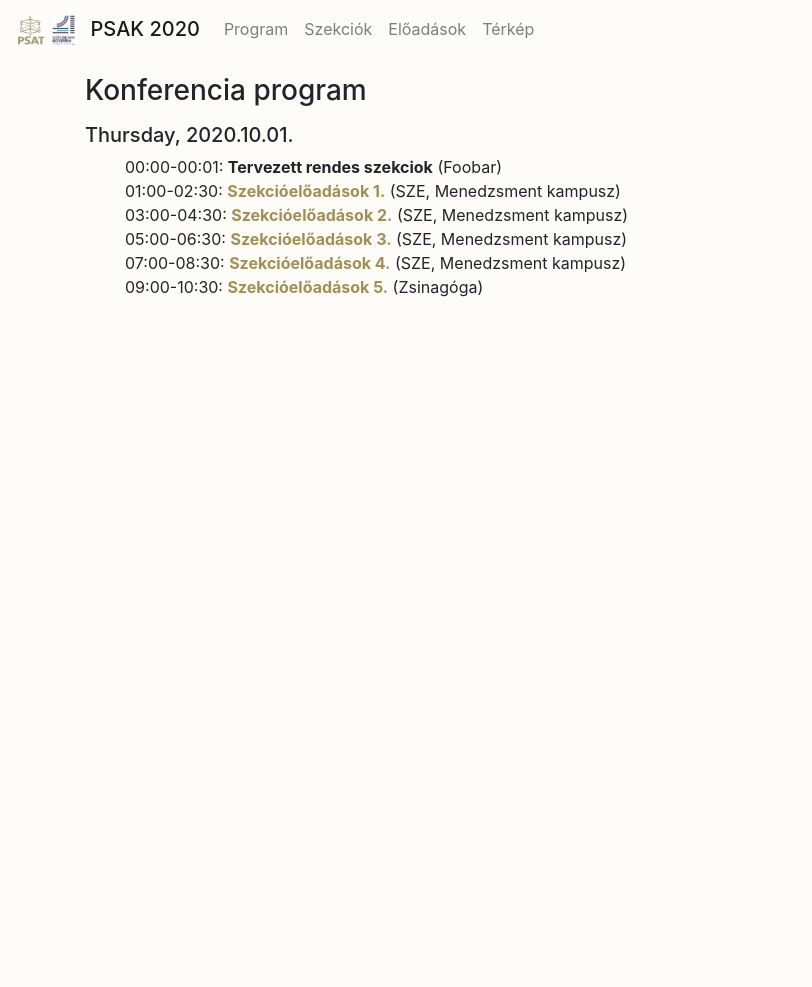
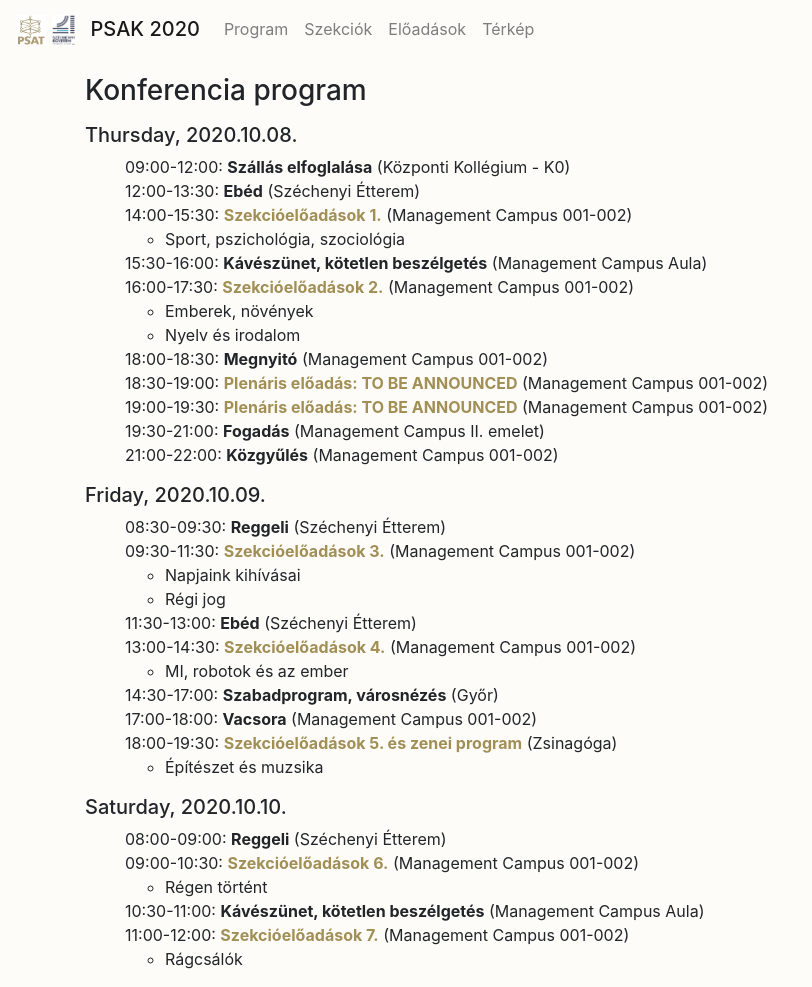
Before and after one commit to hegyhati/psak_2020, a Jekyll site: the page built from index.html, in a window 1280 px wide. Shown: the whole page, without its empty margins (0-812 px from the left). Built offline with Jekyll 4.4.1, drawn with Linux system fonts in a browser that asks for light colours; before the commit the page ends 900 px from its top, so only the background shows below that.

Commit message:
Program #5

```diff
--- a/_data/program.json
+++ b/_data/program.json
@@ -1,39 +1,41 @@
 [
   {
-    "date" : "2020-10-01",
+    "date" : "2020-10-08",
     "events" : [
       {
-        "start" : "00:00", "finish" : "00:01",
-        "name"  : "Tervezett rendes szekciok",
-        "place" : "Foobar"
+        "start" : "09:00", "finish" : "12:00",
+        "name"  : "Szállás elfoglalása",
+        "place" : "Központi Kollégium - K0"
       },
       {
-        "start" : "01:00", "finish" : "02:30",
+        "start" : "12:00", "finish" : "13:30",
+        "name"  : "Ebéd",
+        "place" : "Széchenyi Étterem"
+      },
+      {
+        "start" : "14:00", "finish" : "15:30",
         "name"  : "Szekcióelőadások 1.",
-        "place" : "SZE, Menedzsment kampusz",
+        "place" : "Management Campus 001-002",
         "sections" : [
           {
-            "name" : "Napjaink kihívásai",
-            "presentations" : ["Mayer_Martin_Janos","Virag_Adam","Szemelyi_Laszlo","Udvari_Beata","Kuthy_Antal"]
-          },
-          {
-            "name" : "Emberek, növények",
-            "presentations" : [ "Palfi_Xenia","Banati_Diana", "Hajdu_Balint","Jedlovszky_Hajdu_Angela"]
-          },
-          {
-            "name" : "Rágcsálók",
-            "presentations" : ["Miskolczi_Christina","Varga_Zoltan_K","Ujvari_Balazs"]
+            "name" : "Sport, pszichológia, szociológia",
+            "presentations" : ["Mayer_Krisztina", "Kalbli_Katalin","Harsanyi_Szabolcs_Gergo","Horompoli_Adam"]
           },
         ]
       },
       {
-        "start" : "03:00", "finish" : "04:30",
+        "start" : "15:30", "finish" : "16:00",
+        "name"  : "Kávészünet, kötetlen beszélgetés",
+        "place" : "Management Campus Aula"
+      },
+      {
+        "start" : "16:00", "finish" : "17:30",
         "name"  : "Szekcióelőadások 2.",
-        "place" : "SZE, Menedzsment kampusz",
+        "place" : "Management Campus 001-002",
         "sections" : [
           {
-            "name" : "Sport, pszichológia, szociológia",
-            "presentations" : ["Mayer_Krisztina", "Kalbli_Katalin","Harsanyi_Szabolcs_Gergo","Horompoli_Adam"]
+            "name" : "Emberek, növények",
+            "presentations" : [ "Palfi_Xenia","Banati_Diana", "Hajdu_Balint","Jedlovszky_Hajdu_Angela"]
           },
           {
             "name" : "Nyelv és irodalom",
@@ -42,9 +44,66 @@
         ]
       },
       {
-        "start" : "05:00", "finish" : "06:30",
+        "start" : "18:00", "finish" : "18:30",
+        "name"  : "Megnyitó",
+        "place" : "Management Campus 001-002"
+      },
+      {
+        "start" : "18:30", "finish" : "19:00",
+        "name"  : "Plenáris előadás: TO BE ANNOUNCED",
+        "place" : "Management Campus 001-002",
+        "presentation" : "to_be_announced"
+      },
+      {
+        "start" : "19:00", "finish" : "19:30",
+        "name"  : "Plenáris előadás: TO BE ANNOUNCED",
+        "place" : "Management Campus 001-002",
+        "presentation" : "to_be_announced"
+      },
+      {
+        "start" : "19:30", "finish" : "21:00",
+        "name"  : "Fogadás",
+        "place" : "Management Campus II. emelet",
+      },
+      {
+        "start" : "21:00", "finish" : "22:00",
+        "name"  : "Közgyűlés",
+        "place" : "Management Campus 001-002",
+      },
+    ]
+  },
+  {
+    "date" : "2020-10-09",
+    "events" : [
+      {
+        "start" : "08:30", "finish" : "09:30",
+        "name"  : "Reggeli",
+        "place" : "Széchenyi Étterem"
+      },
+      {
+        "start" : "09:30", "finish" : "11:30",
         "name"  : "Szekcióelőadások 3.",
-        "place" : "SZE, Menedzsment kampusz",
+        "place" : "Management Campus 001-002",
+        "sections" : [
+          {
+            "name" : "Napjaink kihívásai",
+            "presentations" : ["Mayer_Martin_Janos","Virag_Adam","Szemelyi_Laszlo","Udvari_Beata","Kuthy_Antal"]
+          },
+          {
+            "name" : "Régi jog",
+            "presentations" : ["Laszlo_Balazs","Korsosne_Delacasse_Krisztina","Nagy_Noemi","Szepvolgyi_Eniko","Niklai_Patricia_Dominika"]
+          },
+        ]
+      },
+      {
+        "start" : "11:30", "finish" : "13:00",
+        "name"  : "Ebéd",
+        "place" : "Széchenyi Étterem"
+      },
+      {
+        "start" : "13:00", "finish" : "14:30",
+        "name"  : "Szekcióelőadások 4.",
+        "place" : "Management Campus 001-002",
         "sections" : [
           {
             "name" : "MI, robotok és az ember",
@@ -53,14 +112,41 @@
         ]
       },
       {
-        "start" : "07:00", "finish" : "08:30",
-        "name"  : "Szekcióelőadások 4.",
-        "place" : "SZE, Menedzsment kampusz",
+        "start" : "14:30", "finish" : "17:00",
+        "name"  : "Szabadprogram, városnézés",
+        "place" : "Győr"
+      },
+      {
+        "start" : "17:00", "finish" : "18:00",
+        "name"  : "Vacsora",
+        "place" : "Management Campus 001-002"
+      },
+      {
+        "start" : "18:00", "finish" : "19:30",
+        "name"  : "Szekcióelőadások 5. és zenei program",
+        "place" : "Zsinagóga",
         "sections" : [
           {
-            "name" : "Régi jog",
-            "presentations" : ["Laszlo_Balazs","Korsosne_Delacasse_Krisztina","Nagy_Noemi","Szepvolgyi_Eniko","Niklai_Patricia_Dominika"]
-          },
+            "name" : "Építészet és muzsika",
+            "presentations" : ["Toth_Eniko","Vukoszavlyev_Zoran","Szives_Marton_Gabor"]
+          }
+        ]
+      }
+    ]
+  },
+  {
+    "date" : "2020-10-10",
+    "events" : [
+      {
+        "start" : "08:00", "finish" : "09:00",
+        "name"  : "Reggeli",
+        "place" : "Széchenyi Étterem"
+      },
+      {
+        "start" : "09:00", "finish" : "10:30",
+        "name"  : "Szekcióelőadások 6.",
+        "place" : "Management Campus 001-002",
+        "sections" : [
           {
             "name" : "Régen történt",
             "presentations" : ["Mate_Zsolt","Mecsi_Beatrix","Szabo_Robert","Pelles_Marton"]
@@ -68,16 +154,21 @@
         ]
       },
       {
-        "start" : "09:00", "finish" : "10:30",
-        "name"  : "Szekcióelőadások 5.",
-        "place" : "Zsinagóga",
+        "start" : "10:30", "finish" : "11:00",
+        "name"  : "Kávészünet, kötetlen beszélgetés",
+        "place" : "Management Campus Aula"
+      },
+      {
+        "start" : "11:00", "finish" : "12:00",
+        "name"  : "Szekcióelőadások 7.",
+        "place" : "Management Campus 001-002",
         "sections" : [
           {
-            "name" : "Építészet és muzsika",
-            "presentations" : ["Toth_Eniko","Vukoszavlyev_Zoran","Szives_Marton_Gabor"]
+            "name" : "Rágcsálók",
+            "presentations" : ["Miskolczi_Christina","Varga_Zoltan_K","Ujvari_Balazs"]
           },
         ]
       },
     ]
-  }
+  },
 ]
--- a/index.html
+++ b/index.html
@@ -14,6 +14,13 @@ title: Konferencia program
         <b>{{event.name}}</b>
       {% endif %}
       ({{event.place}})
+      {% if event.sections %}
+      <ul>
+        {% for section in event.sections %}
+          <li>{{section.name}}</li>
+        {% endfor %}
+      </ul>
+      {% endif %}
     </li>
   {% endfor %}
   </ul>
```
